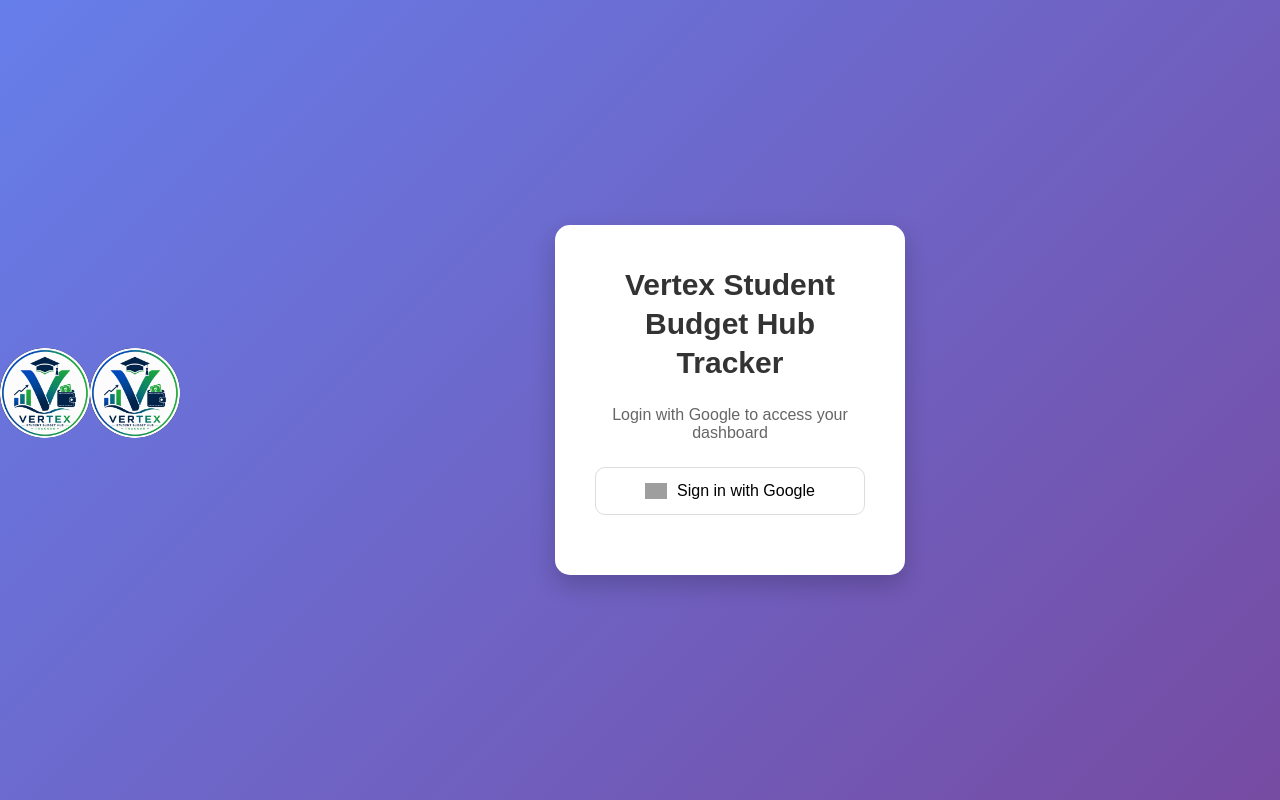
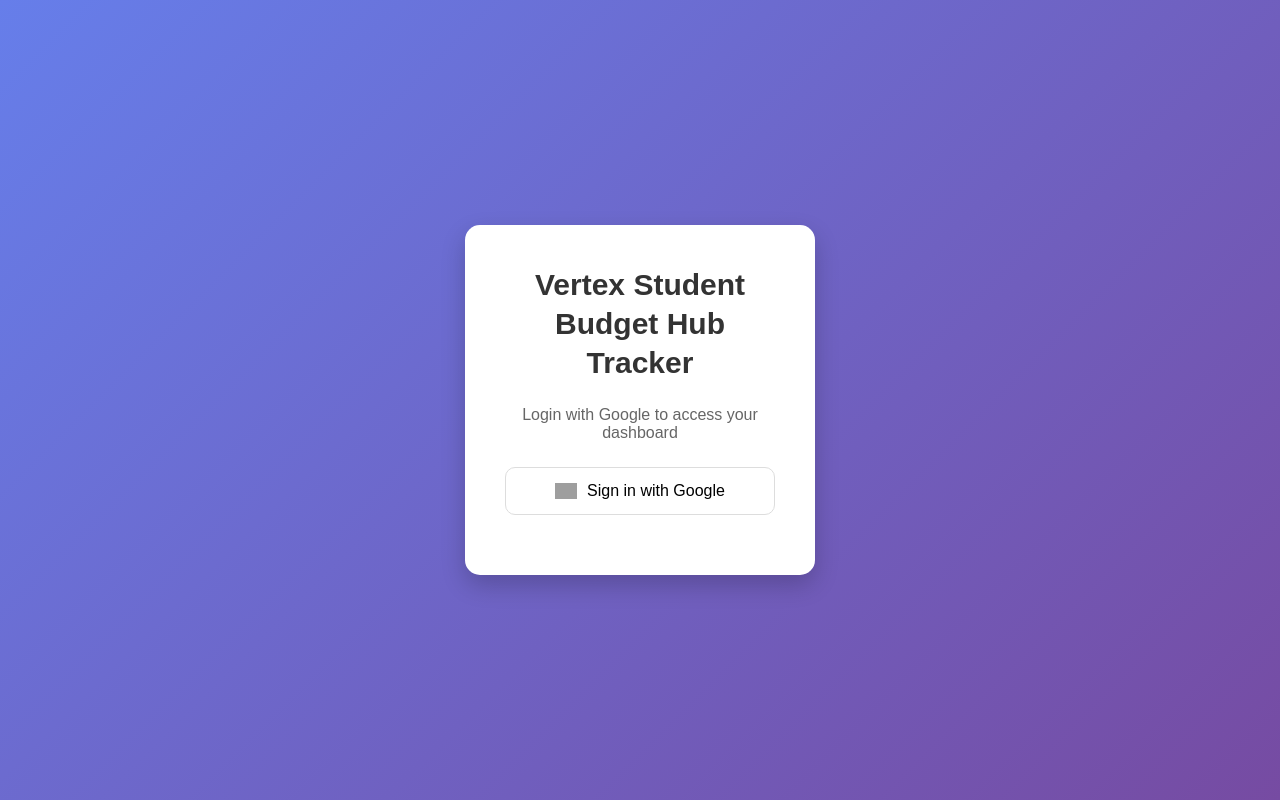
Before and after one commit to sohilkms09-cloud/Vertex-Student-Budget-Hub-Tracker, a plain HTML site: page index.html in a window 1280 px wide. Drawn offline with Linux system fonts and the light colour scheme; grey boxes are pictures that could not be loaded.

Commit message:
removed logo

```diff
--- a/index.html
+++ b/index.html
@@ -14,10 +14,6 @@
   <script type="module" src="login.js"></script>
 </head>
 <body>
-  <img src="favicon.png" alt="Vertex Logo" class="login-logo">
-  <div class="glass-container"> <img src="favicon.png" alt="Vertex Logo" class="login-logo">
-
-    </div>
 
   <div class="container">
     <div class="login-box">
--- a/login.css
+++ b/login.css
@@ -1,11 +1,4 @@
-.login-logo {
-    width: 90px;          /* Controls how wide the logo is */
-    height: 90px;         /* Controls how tall the logo is */
-    display: block;       /* Allows centering */
-    margin: 0 auto 15px;  /* Centers it horizontally and adds space below it */
-    border-radius: 50%;   /* Ensures it stays perfectly circular */
-    object-fit: cover;    /* Prevents the image from stretching */
-}
+
 *{
     margin:0;
     padding:0;
```
